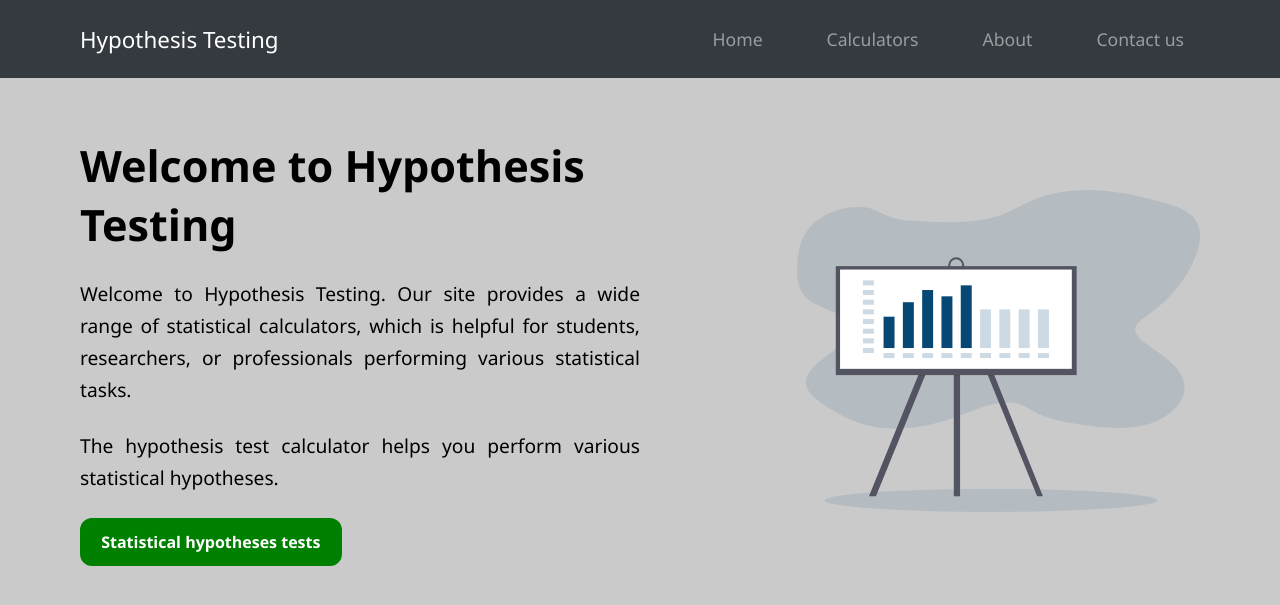
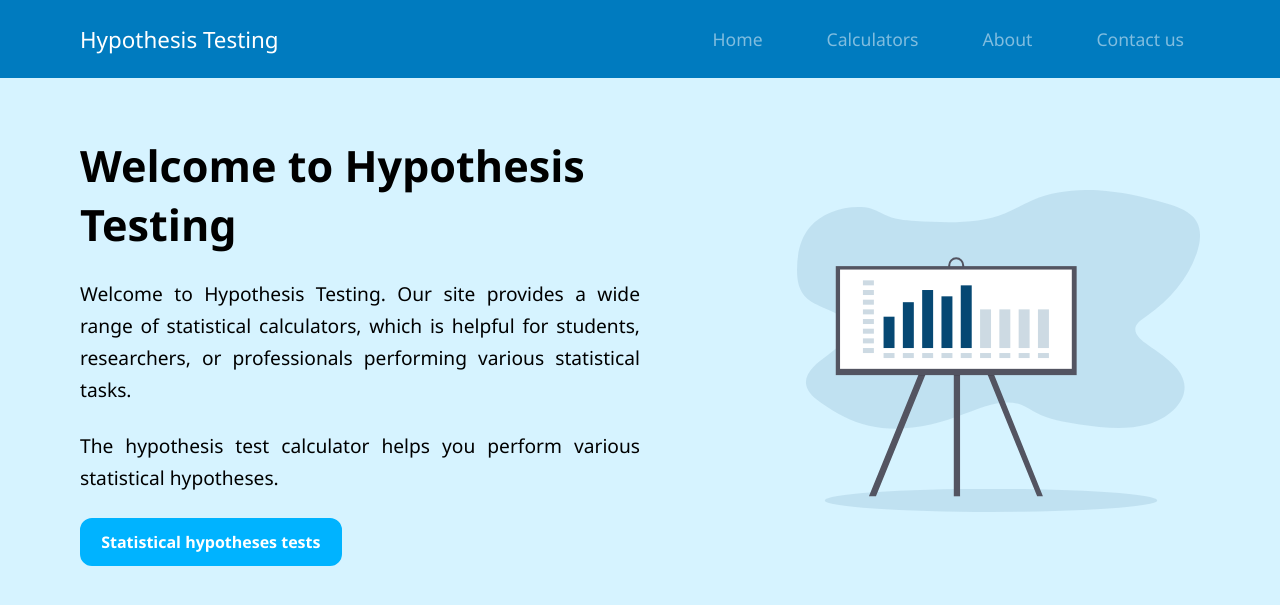
Before and after one commit to Kennylalek/Hypothesis-Testing, a Flask app: page / in a window 1280 px wide. Shown: the top 605 px of the page. Run offline with Flask 3, Linux system fonts and the light colour scheme.

Commit message:
Common styles toghether

```diff
--- a/static/css/common.css
+++ b/static/css/common.css
@@ -6,7 +6,7 @@
 
 body {
     font-family: 'Segoe UI', Tahoma, Geneva, Verdana, sans-serif;
-    background-color: #cacaca;
+    background-color: #d6f3ff;
     /*background-image: url("/static/images/bg-texture.png");*/
 }
 
@@ -16,7 +16,7 @@ nav {
     right: 0;
     left: 0;
     z-index: 1030;
-    background-color: #343a40;
+    background-color: #007bbf;
 
     display: flex;
     align-items: center;
@@ -39,6 +39,10 @@ a {
     background-color: transparent;
 }
 
+input:disabled {
+    background-color: white;
+}
+
 #title {
     color: white;
     display: inline-block;
@@ -48,7 +52,7 @@ a {
 
 #icon-drop {
     display: none;
-    background-color: #343a40;
+    background-color: #007bbf ;
     border: none;
 }
 
@@ -99,16 +103,16 @@ a {
     font-weight: 600;
     padding: .7rem 1.2rem;
     color: white;
-    background-color: green;
-    border: 2px solid green;
+    background-color: #00b3ff;
+    border: 2px solid #00b3ff;
     border-radius: .75rem;
 }
 
 .article button:hover {
     cursor: pointer;
-    border: 2px solid green;
+    border: 2px solid #00b3ff;
     background-color: white;
-    color: green;
+    color: #00b3ff;
 }
 
 .sub-article {
```
